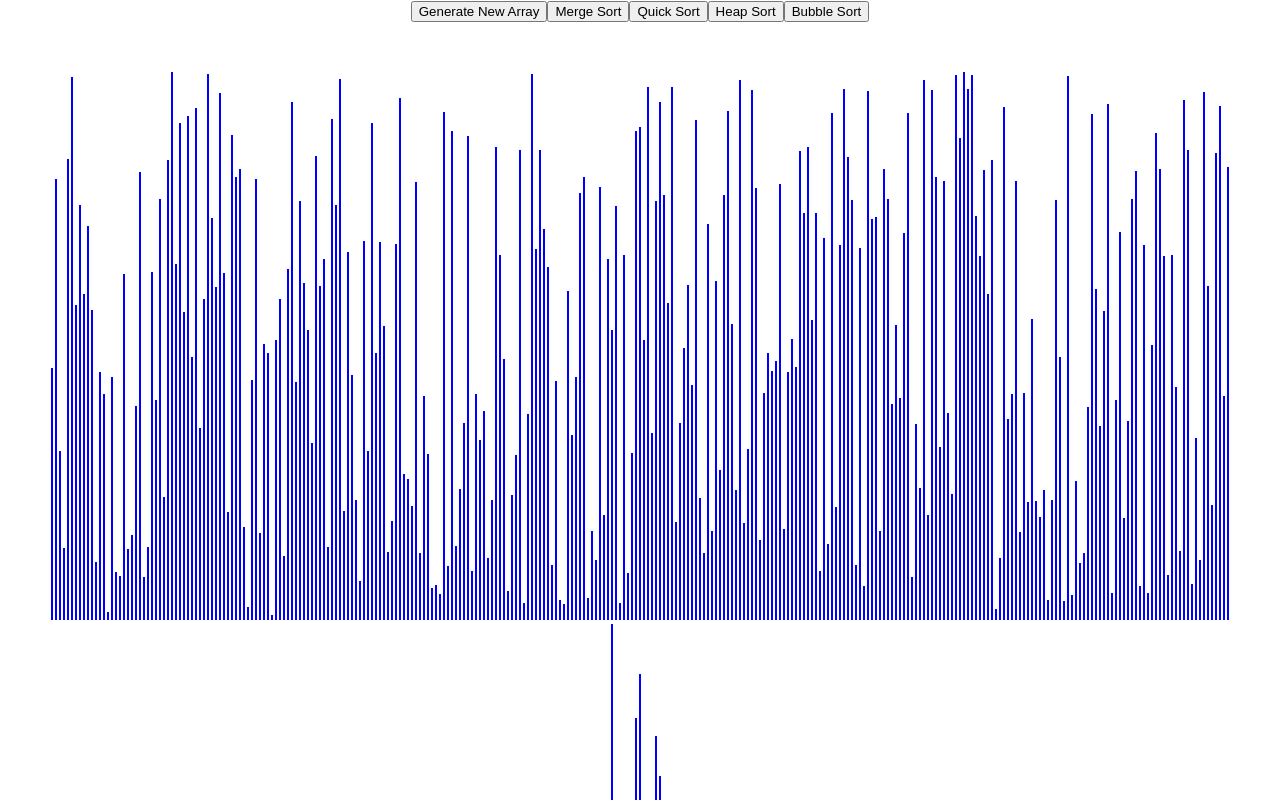
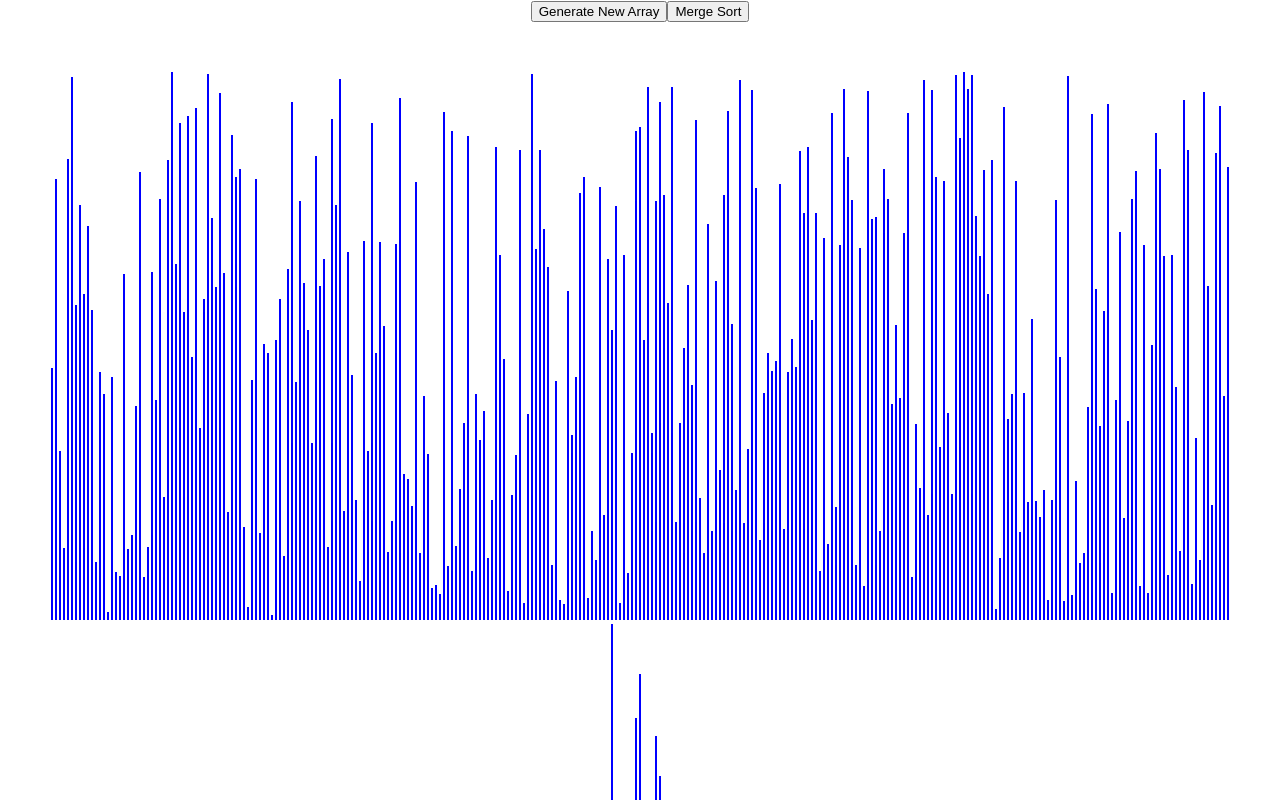
Before and after one commit to sharifh530/Merge-Sort-Visualizer, a React (Create React App) app: page / in a window 1280 px wide. Shown: the top 800 px of the page. Built offline with nearby package versions, Linux system fonts and the light colour scheme.

Commit message:
Update SortingVisualizer.jsx

```diff
--- a/src/SortingVisualizer/SortingVisualizer.jsx
+++ b/src/SortingVisualizer/SortingVisualizer.jsx
@@ -50,9 +50,6 @@ function SortingVisualizer() {
           Generate New Array
         </button>
         <button onClick={mergeSort}>Merge Sort</button>
-        <button>Quick Sort</button>
-        <button>Heap Sort</button>
-        <button>Bubble Sort</button>
       </div>
       <div className="array-container">
         {updateArray.map((value, inx) => (
```
